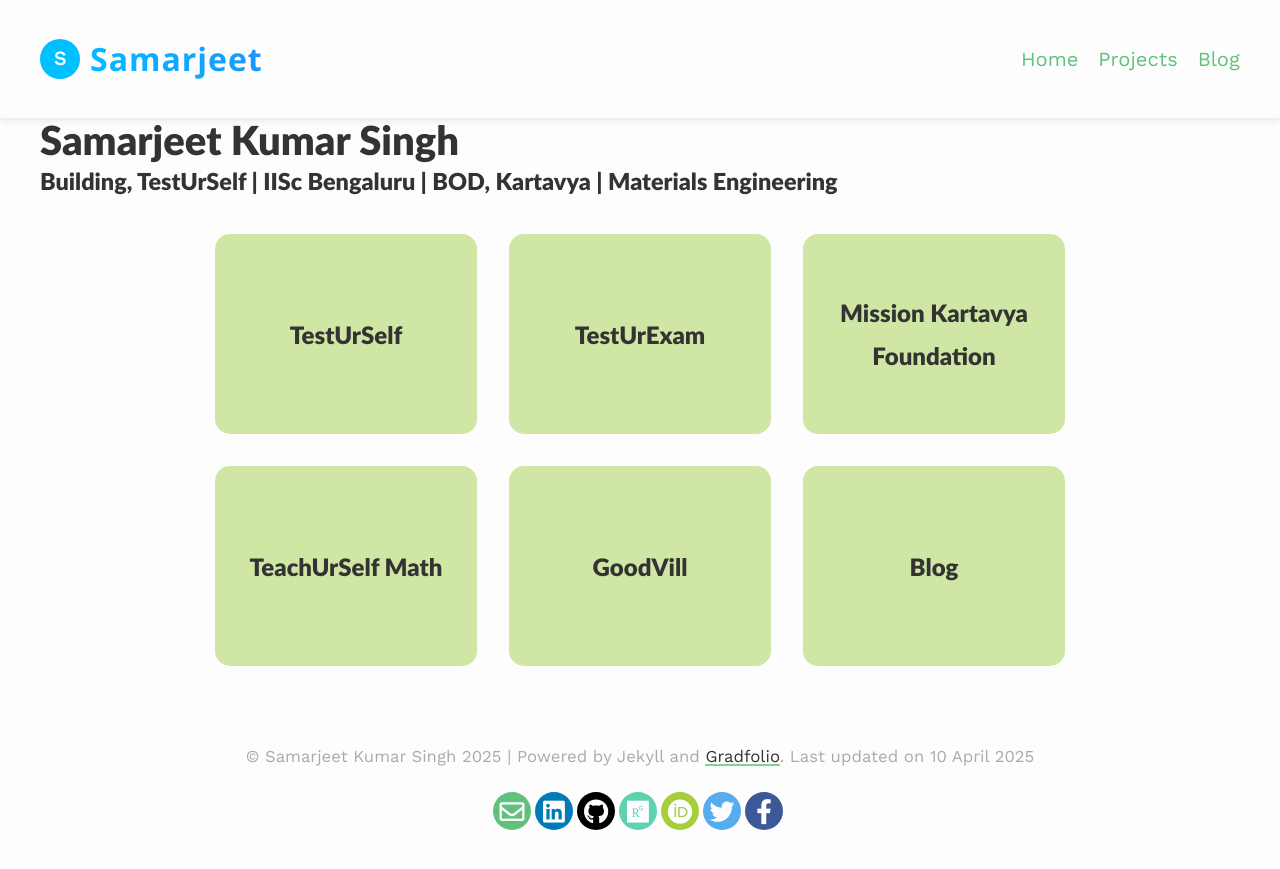
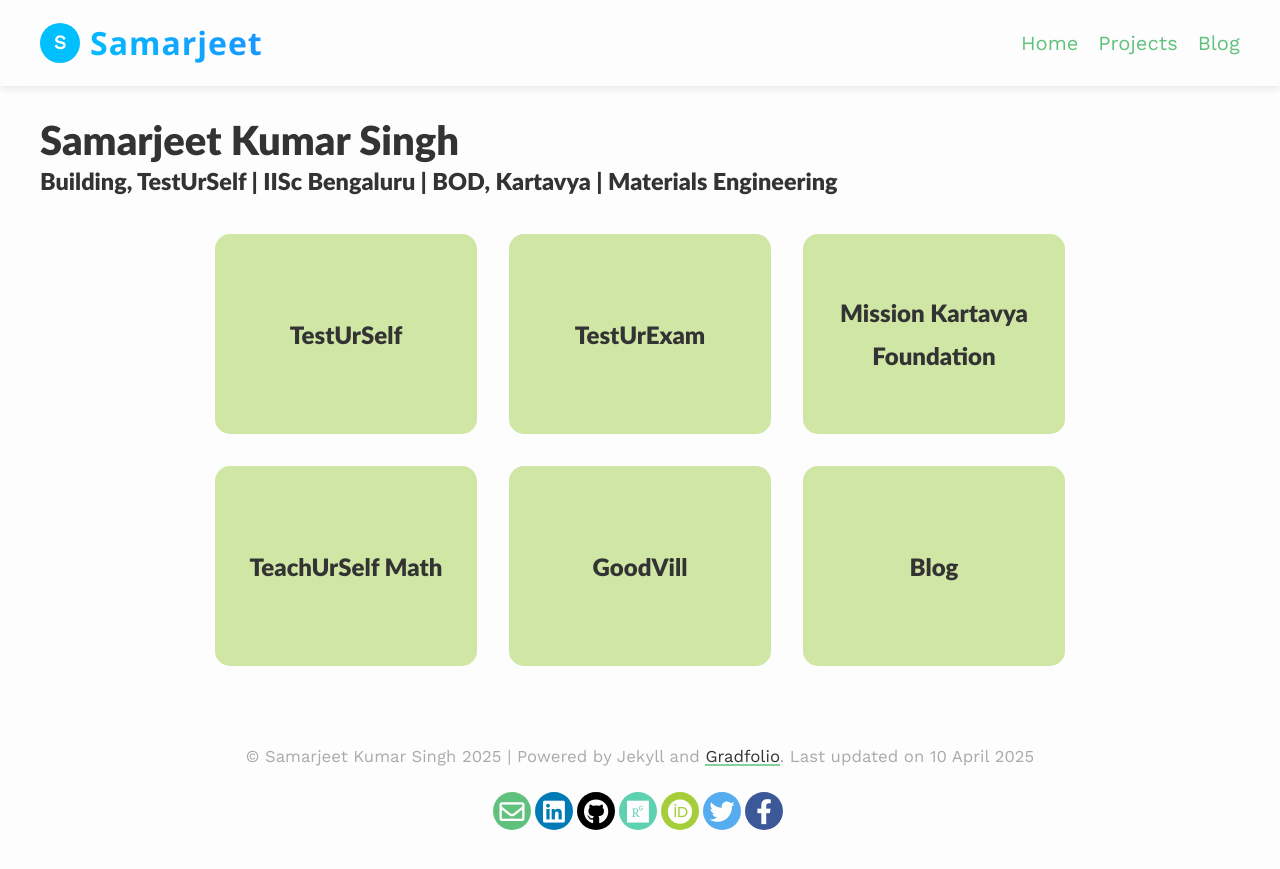
Before and after one commit to Samarjeetkumarsingh/website, a Jekyll site: the page built from _pages/projects.md, in a window 1280 px wide and 900 px high. Shown: the top 869 px of the window. Built offline with Jekyll 4.4.1, drawn with Linux system fonts in a browser that asks for light colours; nearby versions of some CDN libraries.

Commit message:
Update navigation.html

```diff
--- a/_includes/navigation.html
+++ b/_includes/navigation.html
@@ -18,7 +18,7 @@
     width: 100%;
     z-index: 1000;
     left: 0;
-    padding: 2rem 0px;
+    padding: 1rem 0px;
     backdrop-filter: blur(10px);
   -webkit-backdrop-filter: blur(10px);
   box-shadow: 0 2px 8px rgba(0, 0, 0, 0.1);
```
